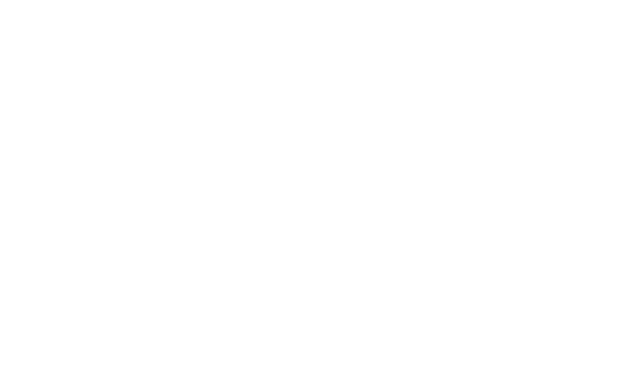
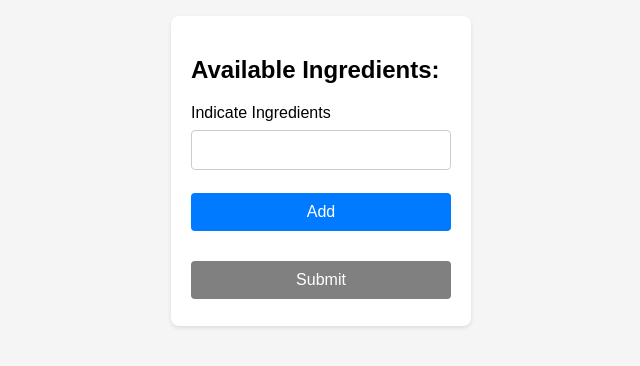
Before and after one commit to bayans/RecipeApp, a React (Create React App) app: page /available-ingredients in a window 1280 px wide. Before the commit this address had no page. Shown: the part 104-470 px from the top of the page, without its empty margins (319-959 px from the left). Built offline with nearby package versions, Linux system fonts and the light colour scheme.

Commit message:
Available Ingredients Added, Form Edited

```diff
--- a/src/App.css
+++ b/src/App.css
@@ -3,16 +3,17 @@
   box-sizing: border-box;
 }
 
-.App {
+.app {
   text-align: center;
-  margin-top: 120px;
+  padding-top: 120px;
+  background-color: #f5f5f5;
 }
 
 .error {
   color: red;
 }
 
-.container {
+.login-container {
   display: flex;
   align-items: center;
   justify-content: center;
@@ -26,6 +27,16 @@
   left: 50%;
   transform: translate(-50%, -50vh);
   z-index: -1;
+}
+
+.container {
+  display: flex;
+  flex-direction: column;
+  align-items: center;
+  background-color: #f5f5f5;
+  width: 100%;
+  min-height: 100vh;
+  padding: 120px 0;
 }
 
 .recipe-suggestions-container {
@@ -97,6 +108,7 @@
 
 .recipe {
   width: 85%;
+  text-align: center;
   border: 1px solid #ccc;
   border-radius: 8px;
   padding: 16px;
@@ -162,7 +174,8 @@
   margin: 5px;
 }
 
-#filtersSection select, #filtersSection input {
+#filtersSection select,
+#filtersSection input {
   width: 150px;
   height: 35px;
 }
--- a/src/App.js
+++ b/src/App.js
@@ -7,6 +7,7 @@
 import SuggestedRecipes from './pages/SuggestedRecipes';
 import RecipesIngredients from './pages/RecipesIngredients';
 import RecipesFilter from './pages/RecipesFilter';
+import AvailableIngredients from './pages/AvailableIngredients';
 import Login from './pages/Login';
 
 const App = () => {
@@ -25,6 +26,7 @@
       <Route path="/suggested-recipes" element={<SuggestedRecipes mood={mood} companionship={companionship} motivation={motivation} recipes={recipes} setRecipesHandler={setRecipes} selectedRecipeHander={setSelectedRecipe} />} />
       <Route path="/recipes-ingredients" element={<RecipesIngredients selectedRecipe={selectedRecipe} />} />
       <Route path="/recipes-filter/:ingredientParam?" element={<RecipesFilter selectedRecipeHander={setSelectedRecipe} />} />
+      <Route path="/available-ingredients" element={<AvailableIngredients selectedRecipeHander={setSelectedRecipe} />} />
       <Route path="/login" element={<Login />} />
     </Routes>
   );
--- a/src/components/Button/Button.css
+++ b/src/components/Button/Button.css
@@ -11,3 +11,15 @@
     cursor: pointer;
     transition: background-color 0.3s ease;
 }
+
+.button:disabled {
+    background-color: grey;
+    cursor: not-allowed;
+}
+
+.deleteBtn {
+    background-color: red;
+    padding: 3px 5px;
+    margin: 1px 5px;
+    width: 15%;
+}
--- a/src/components/Form/Form.jsx
+++ b/src/components/Form/Form.jsx
@@ -5,7 +5,7 @@
 
 const Form = (props) => {
 
-    const { formClass, formFields, onSubmit, submitButton, children } = props;
+    const { formClass, formFields, onSubmit, submitButton, submitDisabled, children } = props;
 
     const showSubmitBtn = props.showSubmitBtn ?? true;
 
@@ -54,13 +54,35 @@
                     <Button
                         key={index}
                         id={field.id}
+                        className={field.className || null}
                         type={field.type}
                         text={field.text}
                         onClick={field.onClick}
+                        disabled={field.disabled}
                         showBtn={field.showBtn ?? true}
                     >
                         {field.child}
                     </Button>
+                );
+            case 'list':
+                return (
+                    <ul key={index}>
+                        {field.list.map((listField, fkey) => (
+                            <li key={fkey}>
+                                {listField}
+                                {field.listChildren.map((child, lkey) => (
+                                    <Button
+                                        key={lkey}
+                                        type={child.childType}
+                                        className='button deleteBtn'
+                                        text={child.text}
+                                        onClick={() => { child.onClick(fkey) }}
+                                        showBtn={child.showBtn ?? true}
+                                    />
+                                ))}
+                            </li>
+                        ))}
+                    </ul>
                 );
             default: return false
         }
@@ -71,13 +93,14 @@
 
             {formFields.havingParent ? addParentToMapFields(formFields.fields) : mapFields(formFields)}
 
-            { children }
+            {children}
 
             {Boolean(showSubmitBtn) &&
                 <Button
                     type="submit"
                     className='button'
                     text={submitButton}
+                    disabled={submitDisabled}
                     showBtn={true}
                 />
             }
--- /dev/null
+++ b/src/pages/AvailableIngredients.jsx
@@ -0,0 +1,92 @@
+import React, { useState, useEffect } from 'react';
+import { Recipes, handleSearch } from './Recipes';
+import Form from '../components/Form/Form';
+
+const AvailableIngredients = ({ selectedRecipeHander }) => {
+    const [error, toggleError] = useState(false);
+    const [loading, toggleLoading] = useState(false);
+    const [ingredients, setIngredients] = useState([]);
+    const [recipes, setRecipes] = useState([]);
+    const [addDisabled, setAddDisabled] = useState(false);
+    const [submitDisabled, setSubmitDisabled] = useState(true);
+    const [input, setInput] = useState('');
+
+    const handleSubmit = async (e) => {
+        e.preventDefault();
+        try {
+            toggleError(false);
+            toggleLoading(true);
+            const data = await handleSearch(ingredients.join(" "));
+            setRecipes(data);
+            if (!data.length) {
+                toggleError('Data not found!');
+            }
+            toggleLoading(false);
+        } catch (err) {
+            console.error(err);
+            toggleError("Something went wrong retrieving the data");
+            toggleLoading(false);
+        }
+    };
+
+    const addIngredient = () => {
+        if (input) {
+            setIngredients([...ingredients, input]);
+            setInput('');
+            setSubmitDisabled(false);
+        }
+    };
+
+    const deleteIngredient = (index) => {
+        const newIngredients = [...ingredients];
+        newIngredients.splice(index, 1);
+        setIngredients(newIngredients);
+    };
+
+    const formFields = [
+        { fieldType: 'label-input', name: 'ingredient', label: 'Indicate Ingredients', input: input, onChange: setInput },
+        { fieldType: 'button', text: 'Add', type: 'button', className: "button", onClick: addIngredient, disabled: addDisabled },
+        {
+            fieldType: 'list', list: ingredients, listChildren: [
+                { childType: 'button', text: 'x', type: 'button', className: "button", onClick: deleteIngredient }
+            ]
+        }
+    ];
+
+    useEffect(() => {
+        if (!ingredients.length)
+            setSubmitDisabled(true);
+
+        if (ingredients.length >= 3)
+            setAddDisabled(true);
+        else
+            setAddDisabled(false);
+    }, [ingredients]);
+
+
+
+    return (
+        <div className="container">
+            <div className="form-component">
+                <h2 className="form-heading">Available Ingredients:</h2>
+                {error && <h2 className="error">{error}</h2>}
+                {loading && <div className="loader"></div>}
+                {!loading &&
+                    <Form
+                        formFields={formFields}
+                        submitButton="Submit"
+                        onSubmit={handleSubmit}
+                        submitDisabled={submitDisabled}
+                    />
+                }
+            </div>
+            {!loading &&
+                <div className="recipes">
+                    <Recipes recipes={recipes} selectedRecipeHander={selectedRecipeHander} />
+                </div>
+            }
+        </div>
+    );
+};
+
+export default AvailableIngredients;
--- a/src/pages/Login.jsx
+++ b/src/pages/Login.jsx
@@ -69,7 +69,7 @@
 
 
     return (
-        <div className="container">
+        <div className="login-container">
             <div className="form-component">
                 <h2 className="form-heading">Login</h2>
                 {logError && <h4 className="error">{logError}</h4>}
--- a/src/pages/RecipesFilter.jsx
+++ b/src/pages/RecipesFilter.jsx
@@ -98,7 +98,7 @@
   };
 
   return (
-    <div className="App">
+    <div className="app">
       <h1>Recipe App</h1>
       <Form formClass="filtersForm" formFields={formFields} showSubmitBtn={false} onSubmit={handleSearchSubmit}>
         <div id="filtersSection">
```
